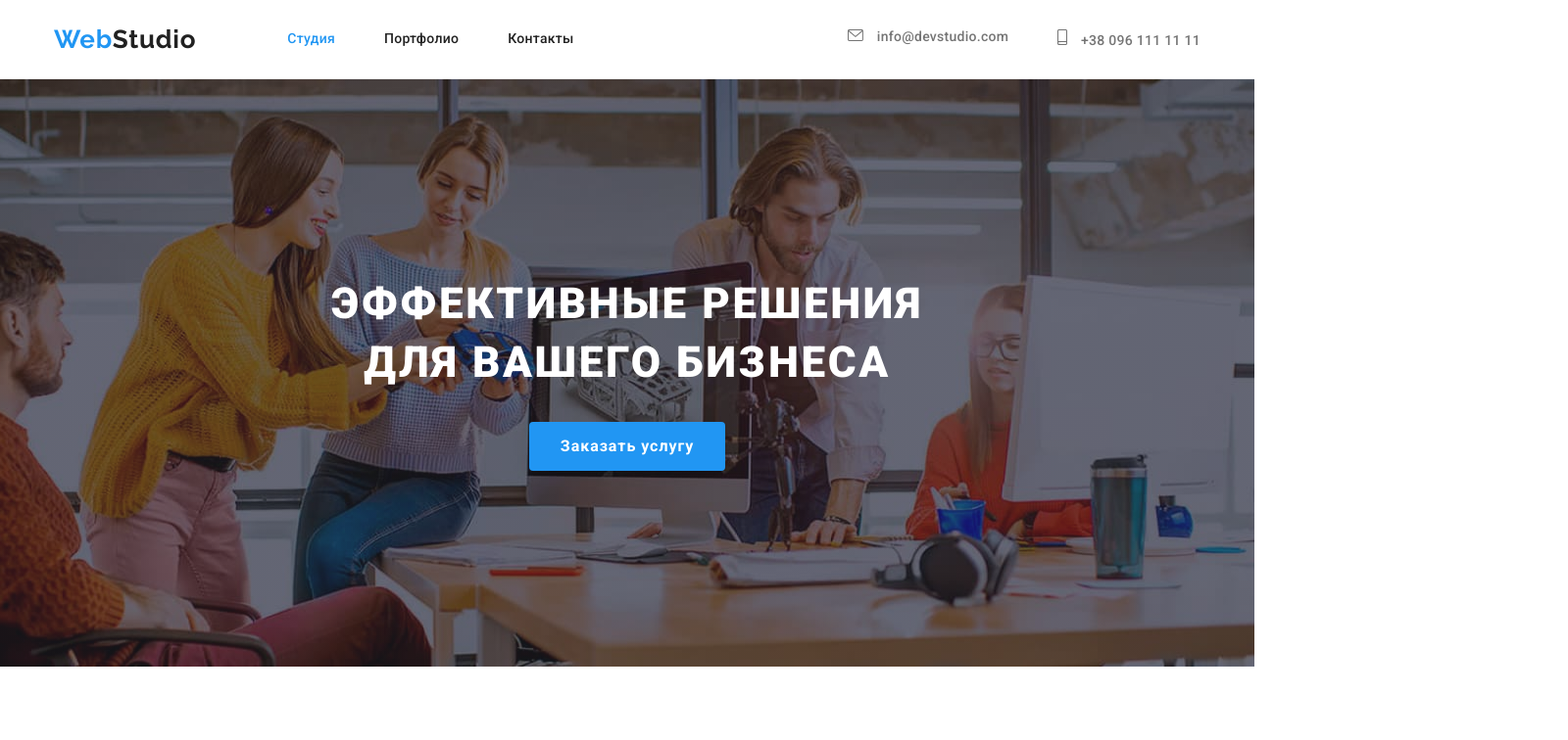
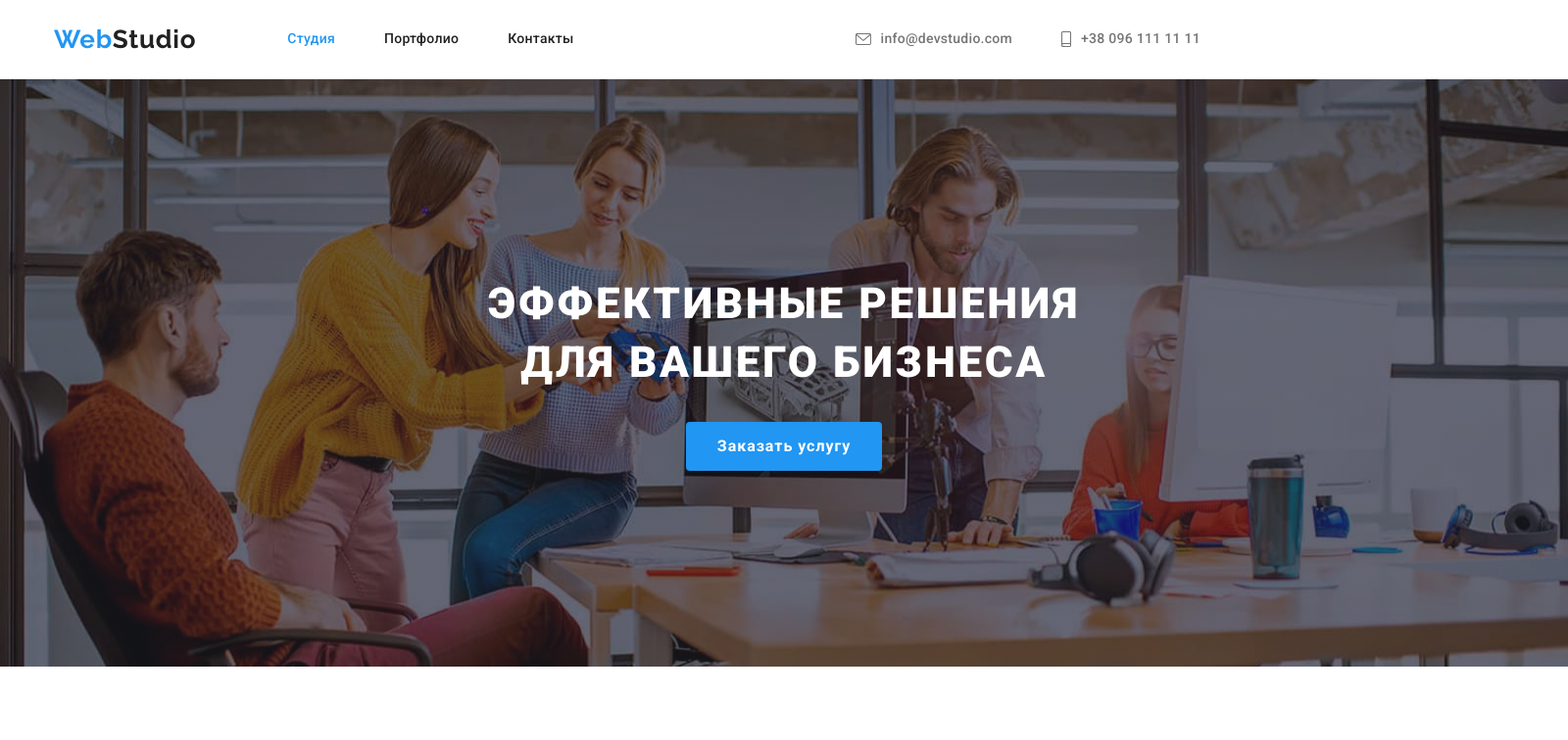
Before and after one commit to maxym-huklivsky/goit-markup-hw-04, a plain HTML site: page index.html in a window 1280 px wide. Shown: the top 756 px of the page at 98% size, 1600 px wide, since content can reach past the window. Drawn offline with nearby package versions, Linux system fonts and the light colour scheme.

Commit message:
corrected

```diff
--- a/css/styles.css
+++ b/css/styles.css
@@ -135,8 +135,14 @@ a {
 	margin-right: 50px;
 }
 
+.contacs-link {
+	display: flex;
+	align-items: center;
+}
+
 .contacs-icon {
 	margin-right: 10px;
+	fill: currentColor;
 }
 
 .contacs {
@@ -157,17 +163,19 @@ a {
 .adress-link:hover,
 .adress-link:focus {
 	color: var(--accent-cl);
-	stroke: var(--accent-cl);
+	--color1: var(--accent-cl);
 }
 
 /* !!!index.html */
 /* Hero */
 .hero {
 	padding: 200px 0;
+	width: 1600px;
+	margin-left: auto;
+	margin-right: auto;
+
 	background-color: #C4C4C4;
 	background-image: linear-gradient(to right, rgba(47, 48, 58, 0.4), rgba(47, 48, 58, 0.4)), url(../images/hero/hero-pic.jpg);
-	background-repeat: no-repeat;
-	background-position: center;
 }
 
 .main-title {
```
